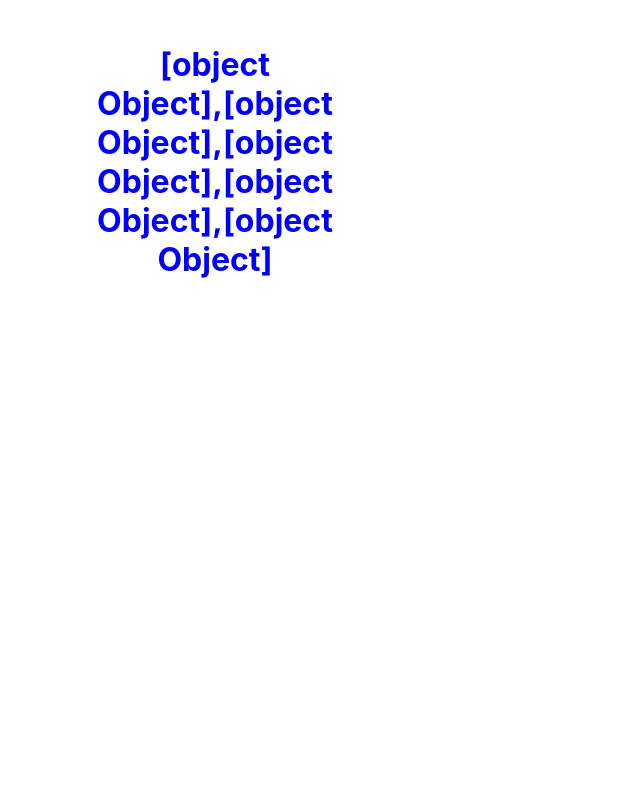
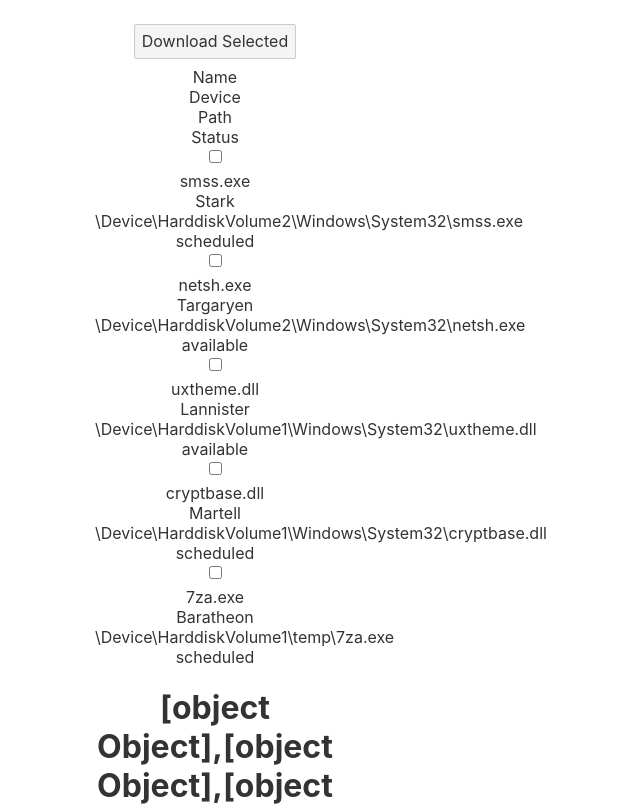
Before and after one commit to sergey-zhidkov/svelte-table, a Svelte app: page / in a window 1280 px wide. Shown: the top 806 px of the page, without its empty margins (425-1065 px from the left). Built offline with nearby package versions, Linux system fonts and the light colour scheme.

Commit message:
output the content

```diff
--- a/src/App.svelte
+++ b/src/App.svelte
@@ -3,8 +3,6 @@
 	import SvelteTable from "./components/SvelteTable.svelte"
 
 	let tableDataPromise = fetchData()
-	// $: tableData = undefined
-	// fetchData().then(data => tableData = data).catch(e => console.error(e))
 </script>
 
 <main>
@@ -13,7 +11,7 @@
 	{:then data}
 		<SvelteTable data={data}/>
 	{:catch error}
-		<div class="error-message">error</div>
+		<div class="error-message">{error}</div>
 	{/await}
 </main>
 
--- a/src/components/SvelteTable.svelte
+++ b/src/components/SvelteTable.svelte
@@ -1,13 +1,38 @@
 <script lang="ts">
-	export let data: FileDescription[]
+	export let data: FileDescription[] = []
+	console.log(data)
 </script>
 
 <main>
+	<div class="table-container">
+		<div class="thead">
+			<div class="tr">
+				<div class="th"><intput type="checkbox"/></div>
+				<div class="th"><button>Download Selected</button></div>
+			</div>
+			<div class="tr">
+				<div class="th"></div>
+				<div class="th"><span>Name</span></div>
+				<div class="th"><span>Device</span></div>
+				<div class="th"><span>Path</span></div>
+				<div class="th"><span>Status</span></div>
+			</div>
+		</div>
+		<div class="tbody">
+			{#each data as row (row.path)}
+				<div class="tr">
+					<div class="td"><input type="checkbox"/></div>
+					<div class="td"><span>{row.name}</span></div>
+					<div class="td"><span>{row.device}</span></div>
+					<div class="td"><span>{row.path}</span></div>
+					<div class="td"><div class="status-icon"></div><span>{row.status}</span></div>
+				</div>
+			{/each}
+		</div>
+	</div>
 	<h1>{data}</h1>
 </main>
 
 <style>
-	main {
-		color: blue;
-	}
+
 </style>
```
